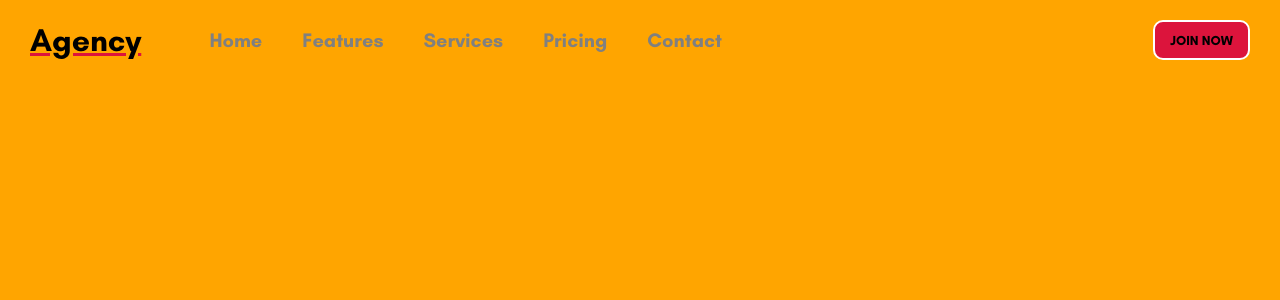
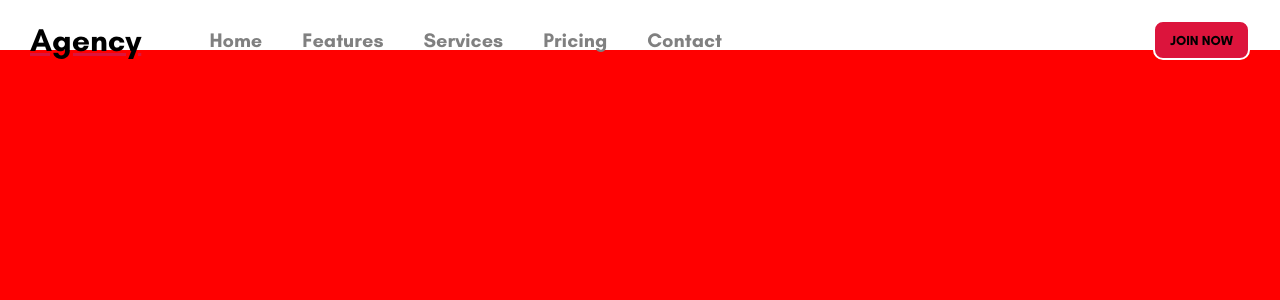
Before and after one commit to isasumer/React_Styled_Components_Website, a React (Create React App) app in the folder website/: page / in a window 1280 px wide. Shown: the top 300 px of the page. Built offline with nearby package versions, Linux system fonts and the light colour scheme.

Commit message:
Intro jsx created

```diff
--- a/website/src/App.js
+++ b/website/src/App.js
@@ -1,6 +1,7 @@
 import React from "react";
 import styled from 'styled-components';
 import Navbar from "./components/Navbar";
+import Intro from "./components/Intro";
 
 const Container =styled.div`
 height:100vh;
@@ -9,6 +10,7 @@
   return (
     <Container>
       <Navbar />
+      <Intro />
     </Container>
   );
 };
--- /dev/null
+++ b/website/src/components/Intro.jsx
@@ -0,0 +1,16 @@
+import React from 'react';
+import styled from 'styled-components';
+
+const Container = styled.div`
+height:calc(100vh - 50px);
+background-color: red;
+`
+const Intro = () => {
+    return (
+        <Container>
+
+        </Container>
+    )
+}
+
+export default Intro
--- a/website/src/components/Navbar.js
+++ b/website/src/components/Navbar.js
@@ -2,8 +2,7 @@
 import styled from "styled-components";
 
 const Container = styled.div`
-  height: 100vh;
-  background-color: orange;
+  height: 50px;
 `;
 const Wrapper = styled.div`
   padding: 20px 30px;
```
